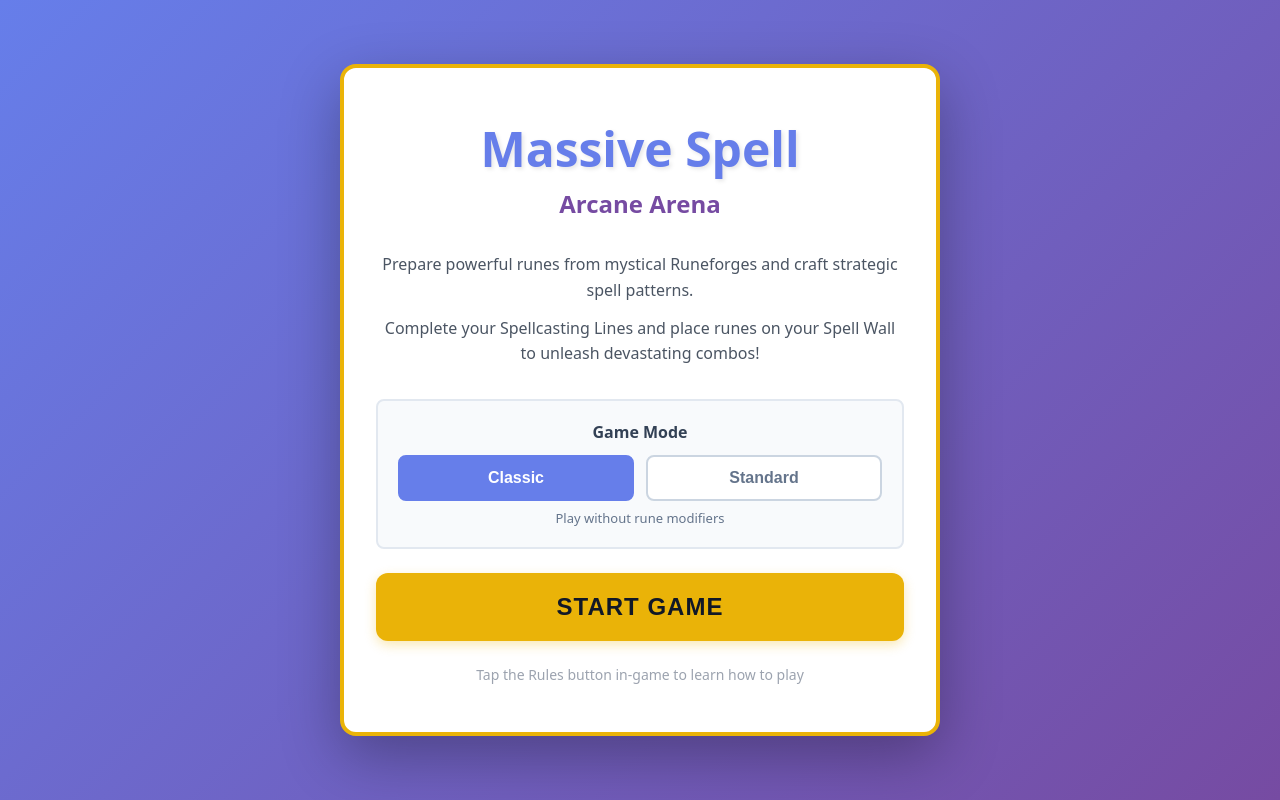
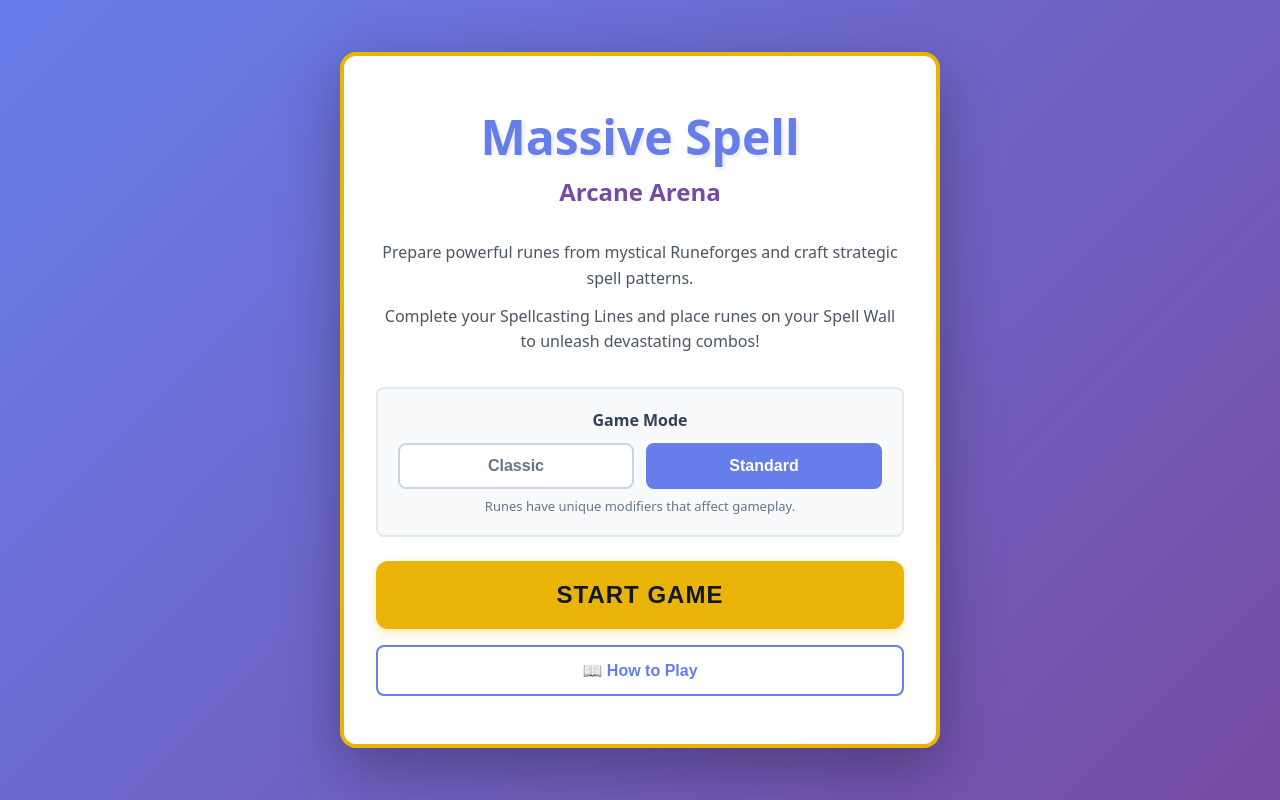
Before and after one commit to vlad92z/necromancer-web, a React (Vite) app: page / in a window 1280 px wide. Built offline with nearby package versions, Linux system fonts and the light colour scheme.

Commit message:
Add rules overlay to start screen and update defaults
Introduces a 'How to Play' button and rules overlay to the StartGameScreen for easier access to game instructions. Updates default game mode to 'standard' and improves rules text for clarity.

```diff
--- a/src/features/gameplay/components/RulesOverlay.tsx
+++ b/src/features/gameplay/components/RulesOverlay.tsx
@@ -41,22 +41,6 @@ export function RulesOverlay({ onClose }: RulesOverlayProps) {
           <h2 style={{ fontSize: isMobile ? '20px' : '28px', fontWeight: 'bold', color: '#0c4a6e', margin: 0 }}>
             How to Play
           </h2>
-          <button
-            onClick={onClose}
-            style={{
-              backgroundColor: '#ef4444',
-              color: 'white',
-              border: 'none',
-              borderRadius: '6px',
-              padding: isMobile ? '6px 12px' : '8px 16px',
-              fontSize: isMobile ? '12px' : '14px',
-              fontWeight: '600',
-              cursor: 'pointer',
-              boxShadow: '0 2px 4px rgba(0,0,0,0.2)'
-            }}
-          >
-            ✕ Close
-          </button>
         </div>
 
         {/* Rules Content */}
@@ -66,7 +50,7 @@ export function RulesOverlay({ onClose }: RulesOverlayProps) {
               🎯 Goal
             </h3>
             <p style={{ margin: 0 }}>
-              Build your spellpower to deal damage to your opponent each round. The player with the most health wins!
+              Build spellpower to deal damage to your opponent each round. The player with the most health wins!
             </p>
           </section>
 
@@ -76,8 +60,8 @@ export function RulesOverlay({ onClose }: RulesOverlayProps) {
             </h3>
             <p style={{ margin: 0, marginBottom: '8px' }}>
               1. Select a rune from any Runeforge to select all runes of that type<br/>
-              2. Remaining runes from that Runeforge move to the center<br/>
-              3. You can also prepare from the center pool
+              2. Remaining runes from the Runeforge move to the center<br/>
+              3. You can also pick runes from the center pool
             </p>
           </section>
 
@@ -86,10 +70,10 @@ export function RulesOverlay({ onClose }: RulesOverlayProps) {
               📊 Spellcasting Lines
             </h3>
             <p style={{ margin: 0 }}>
-              • Each line holds 1-5 runes (top to bottom)<br/>
+              • Each line holds 1-5 runes<br/>
               • A line can only hold one type of rune<br/>
               • Surplus runes cause overload (reduce focus)<br/>
-              • Complete a line to move one rune to your wall<br/>
+              • Complete a line to add that rune to your wall<br/>
               • Runes are connected if they share an edge (not diagonal)
             </p>
           </section>
@@ -100,8 +84,8 @@ export function RulesOverlay({ onClose }: RulesOverlayProps) {
             </h3>
             <p style={{ margin: 0 }}>
               • <strong>Essence</strong>: Total number of active runes on your wall<br/>
-              • <strong>Focus</strong>: Size of your largest connected segment<br/>
-              • <strong>Spellpower</strong> = Essence × Focus<br/>
+              • <strong>Focus</strong>: Size of your largest connected rune segment<br/>
+              • <strong>Spellpower</strong>: Essence × Focus<br/>
               • Each round, deal Spellpower damage to your opponent<br/>
               • Overload reduces your Focus<br/>
               • Build large connected segments to maximize damage!
--- a/src/features/gameplay/components/StartGameScreen.tsx
+++ b/src/features/gameplay/components/StartGameScreen.tsx
@@ -3,6 +3,7 @@
  */
 
 import { useState } from 'react';
+import { RulesOverlay } from './RulesOverlay';
 
 interface StartGameScreenProps {
   onStartGame: (gameMode: 'classic' | 'standard') => void;
@@ -10,7 +11,8 @@ interface StartGameScreenProps {
 
 export function StartGameScreen({ onStartGame }: StartGameScreenProps) {
   const isMobile = window.innerWidth < 768;
-  const [gameMode, setGameMode] = useState<'classic' | 'standard'>('classic');
+  const [gameMode, setGameMode] = useState<'classic' | 'standard'>('standard');
+  const [showRules, setShowRules] = useState(false);
 
   return (
     <div style={{
@@ -129,8 +131,8 @@ export function StartGameScreen({ onStartGame }: StartGameScreenProps) {
             textAlign: 'center'
           }}>
             {gameMode === 'classic'
-              ? 'Play without rune modifiers'
-              : 'Play with rune modifiers (coming soon)'}
+              ? 'Simpler version of the game. All runes are the same.'
+              : 'Runes have unique modifiers that affect gameplay.'}
           </div>
         </div>
 
@@ -149,7 +151,8 @@ export function StartGameScreen({ onStartGame }: StartGameScreenProps) {
             transition: 'all 0.3s',
             boxShadow: '0 4px 12px rgba(234, 179, 8, 0.3)',
             textTransform: 'uppercase',
-            letterSpacing: '1px'
+            letterSpacing: '1px',
+            marginBottom: '16px'
           }}
           onMouseEnter={(e) => {
             e.currentTarget.style.backgroundColor = '#ca8a04';
@@ -165,14 +168,37 @@ export function StartGameScreen({ onStartGame }: StartGameScreenProps) {
           Start Game
         </button>
 
-        <div style={{
-          marginTop: '24px',
-          fontSize: isMobile ? '12px' : '14px',
-          color: '#9ca3af'
-        }}>
-          Tap the Rules button in-game to learn how to play
-        </div>
+        <button
+          onClick={() => setShowRules(true)}
+          style={{
+            backgroundColor: 'transparent',
+            color: '#667eea',
+            fontWeight: '600',
+            padding: isMobile ? '12px 24px' : '14px 32px',
+            borderRadius: '8px',
+            fontSize: isMobile ? '14px' : '16px',
+            width: '100%',
+            border: '2px solid #667eea',
+            cursor: 'pointer',
+            transition: 'all 0.2s'
+          }}
+          onMouseEnter={(e) => {
+            e.currentTarget.style.backgroundColor = '#667eea';
+            e.currentTarget.style.color = '#ffffff';
+          }}
+          onMouseLeave={(e) => {
+            e.currentTarget.style.backgroundColor = 'transparent';
+            e.currentTarget.style.color = '#667eea';
+          }}
+        >
+          📖 How to Play
+        </button>
       </div>
+
+      {/* Rules Overlay */}
+      {showRules && (
+        <RulesOverlay onClose={() => setShowRules(false)} />
+      )}
     </div>
   );
 }
--- a/src/utils/gameInitialization.ts
+++ b/src/utils/gameInitialization.ts
@@ -152,7 +152,7 @@ export function initializeGame(): GameState {
 
   return {
     gameStarted: false,
-    gameMode: 'classic', // Default to classic mode (will be set when starting game)
+    gameMode: 'standard', // Default to standard mode (will be set when starting game)
     players: [player1, player2],
     factories: filledFactories,
     centerPool: [],
```
